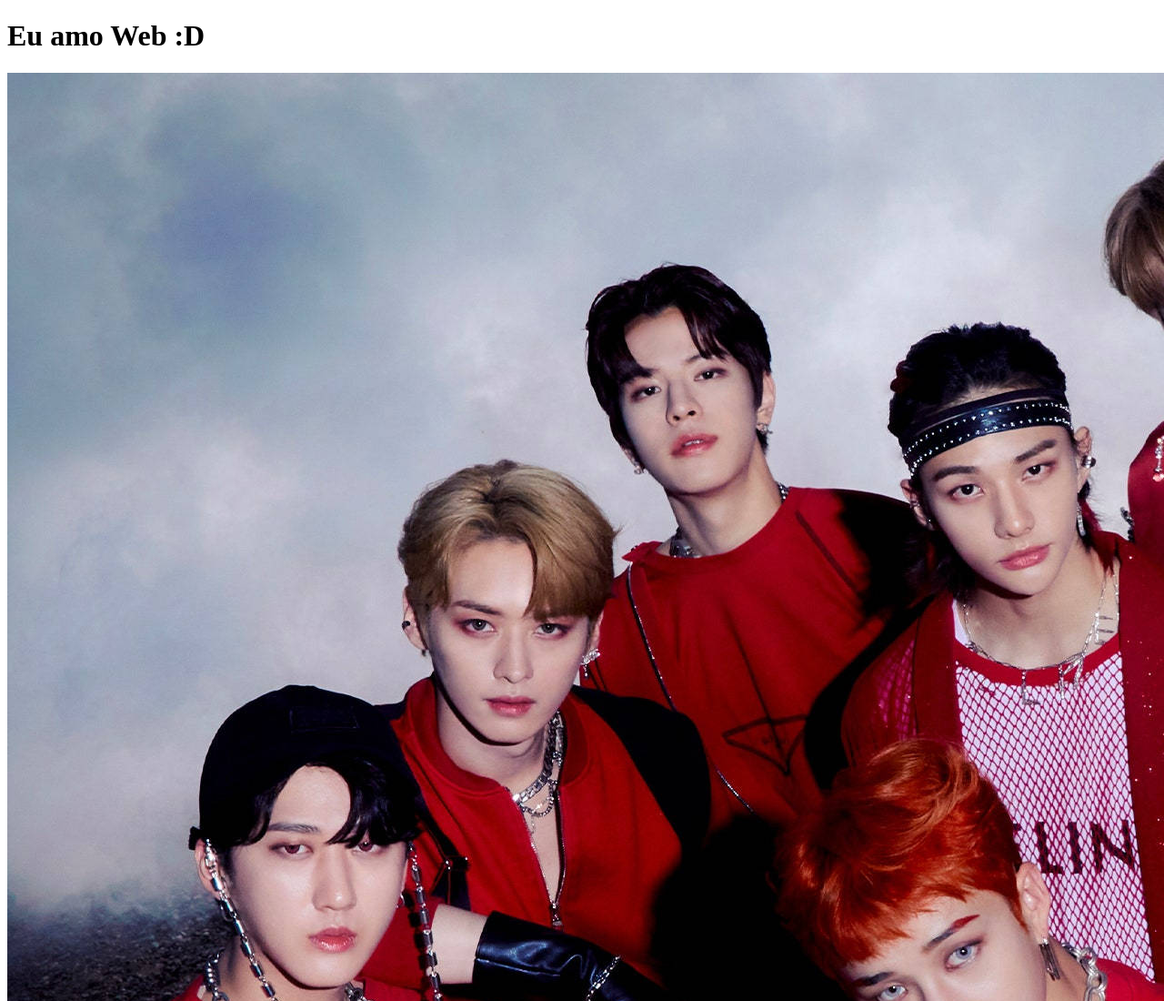
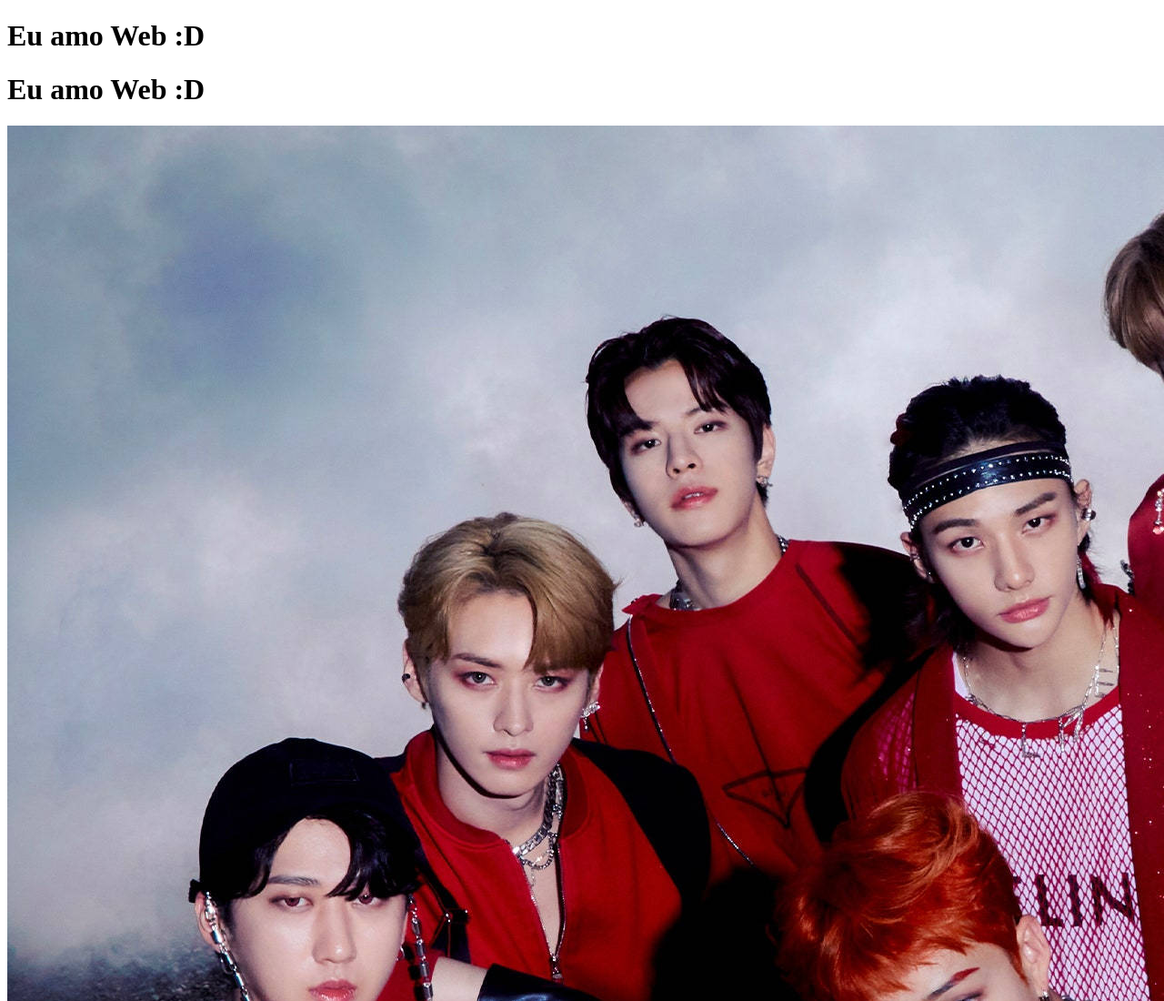
Before and after one commit to ArielKween/git, a plain HTML site: page index.html in a window 1280 px wide. Shown: the top 1100 px of the page at 91% size. Drawn offline with Linux system fonts and the light colour scheme.

Commit message:
versão 2

```diff
--- a/index.html
+++ b/index.html
@@ -8,11 +8,9 @@
 </head>
 <body>
     <h1>Eu amo Web :D</h1>
+    <h1>Eu amo Web :D</h1>
     <img src="straykids.jpg" alt="stray kids posando pra foto">
-<<<<<<< HEAD
-    <div>conflitooooooo</div>
-=======
+    <div> conflitooooooo</div>
     <div>Stray Kids maioral</div>
->>>>>>> conflito
 </body>
 </html>
```
